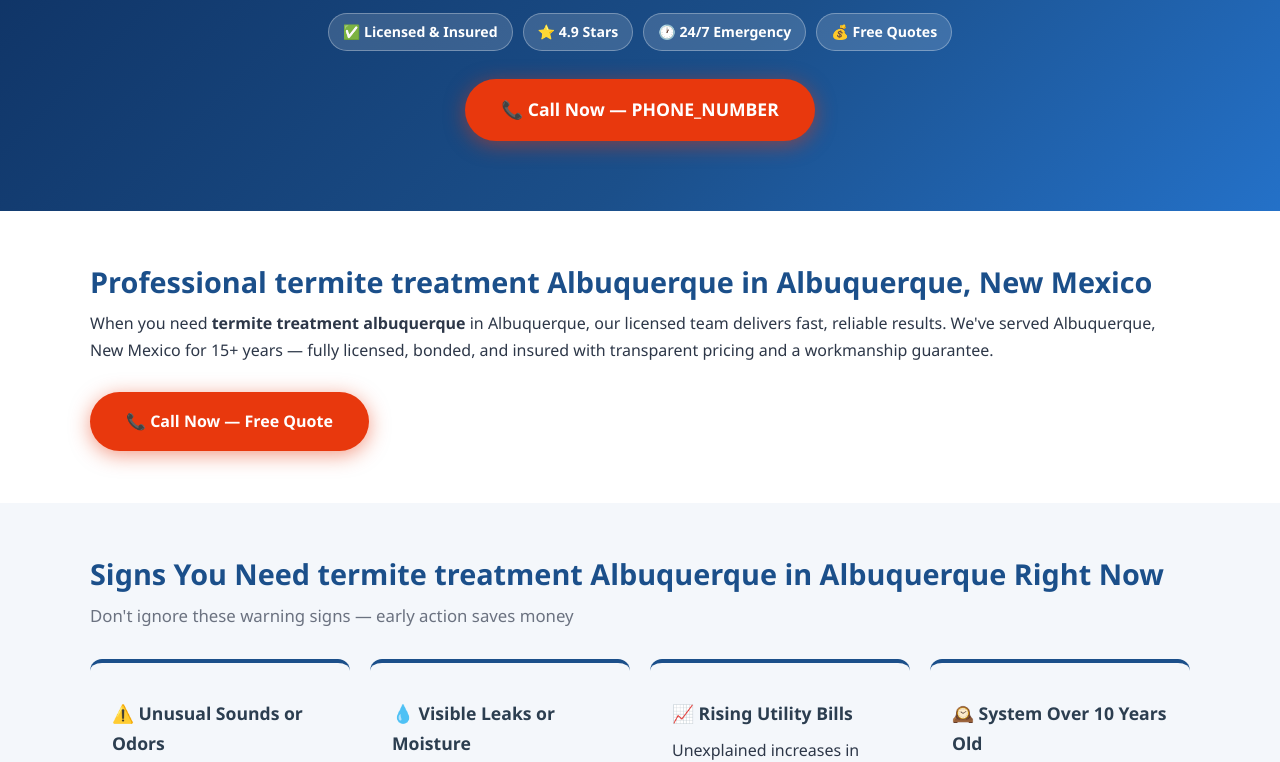
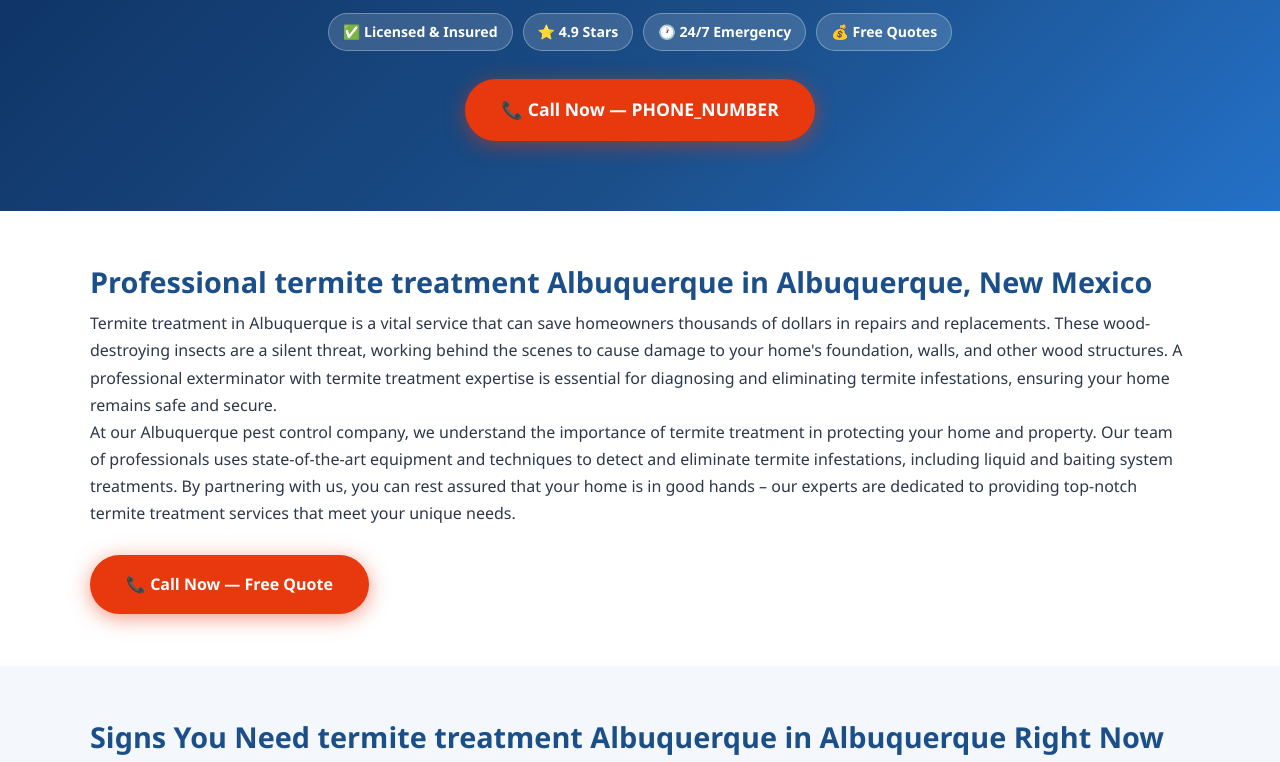
Before and after one commit to leadsmartaffiliate/pest-control-service-albuquerque-nm, a plain HTML site: page termite-treatment/index.html in a window 1280 px wide. Shown: the part 283-1045 px from the top of the page. Drawn offline with Linux system fonts and the light colour scheme.

Commit message:
Update termite-treatment/index.html

```diff
--- a/termite-treatment/index.html
+++ b/termite-treatment/index.html
@@ -170,7 +170,8 @@ footer{background:var(--dark);color:#c9d1e0;padding:40px 20px 20px}
 <section aria-labelledby="sub-intro-heading">
   <div class="section-inner">
     <h2 id="sub-intro-heading">Professional termite treatment Albuquerque in Albuquerque, New Mexico</h2>
-    <p>When you need <strong>termite treatment albuquerque</strong> in Albuquerque, our licensed team delivers fast, reliable results. We've served Albuquerque, New Mexico for 15+ years — fully licensed, bonded, and insured with transparent pricing and a workmanship guarantee.</p>
+    <p>Termite treatment in Albuquerque is a vital service that can save homeowners thousands of dollars in repairs and replacements. These wood-destroying insects are a silent threat, working behind the scenes to cause damage to your home's foundation, walls, and other wood structures. A professional exterminator with termite treatment expertise is essential for diagnosing and eliminating termite infestations, ensuring your home remains safe and secure.</p>
+<p>At our Albuquerque pest control company, we understand the importance of termite treatment in protecting your home and property. Our team of professionals uses state-of-the-art equipment and techniques to detect and eliminate termite infestations, including liquid and baiting system treatments. By partnering with us, you can rest assured that your home is in good hands – our experts are dedicated to providing top-notch termite treatment services that meet your unique needs.</p>
     <br>
     <a href="tel:PHONE_NUMBER" class="btn-call" style="font-size:1em"
        aria-label="Call now for termite treatment Albuquerque in Albuquerque">📞 Call Now — Free Quote</a>
```
